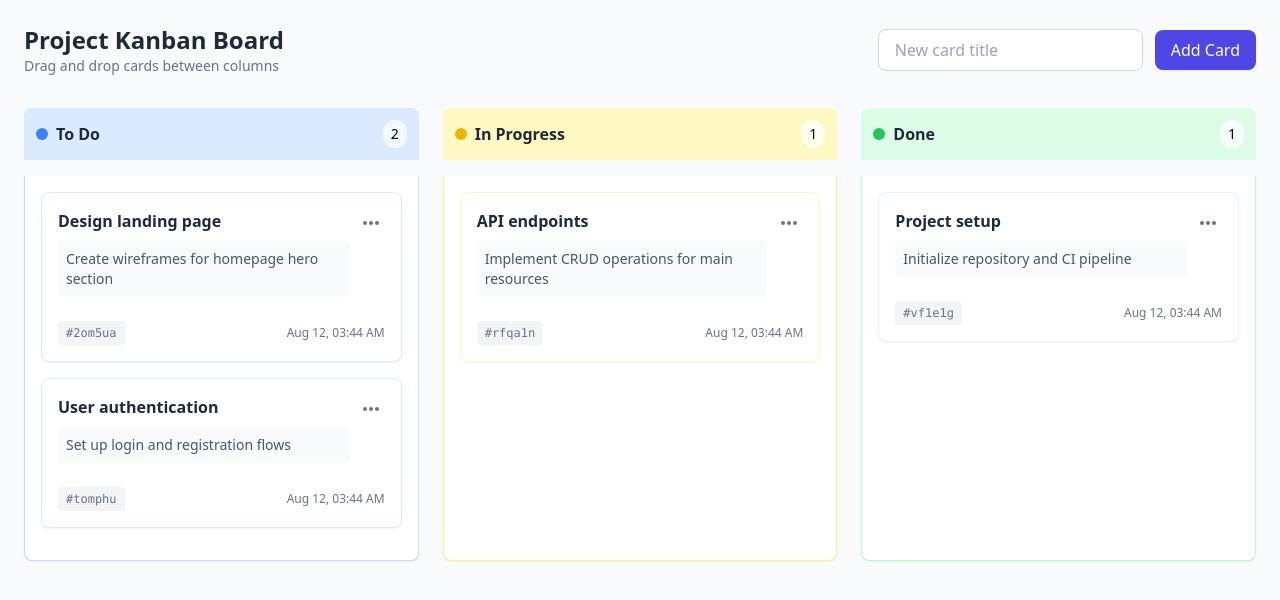
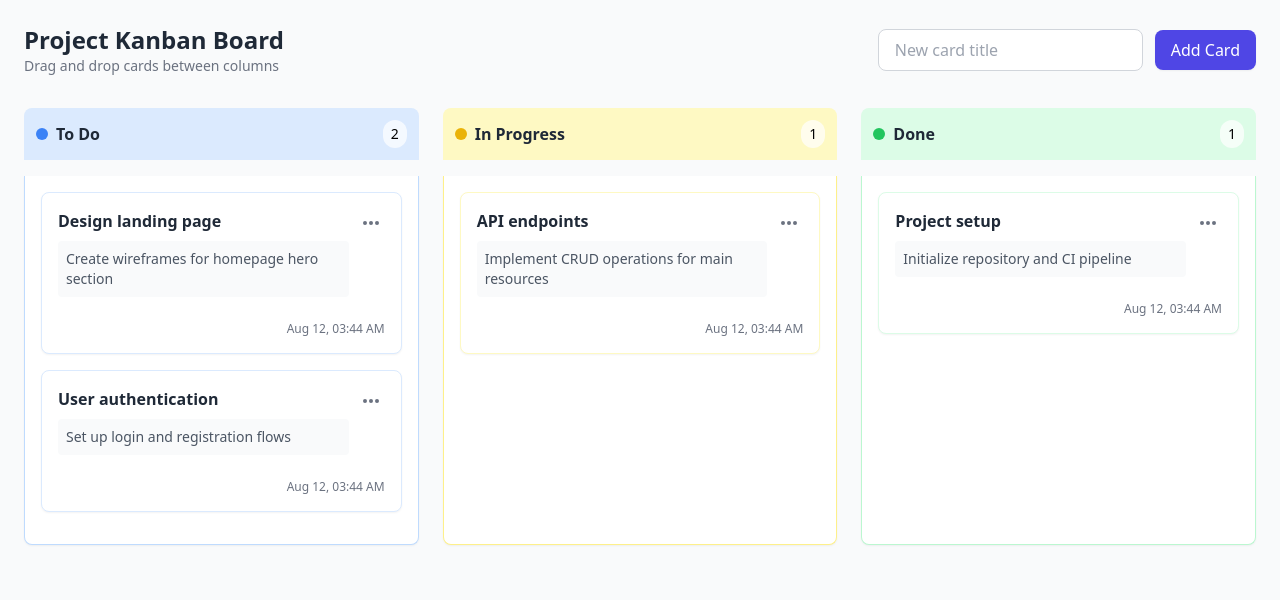
Before and after one commit to mohamim360/Vue-Kanban-Board, a Vue app: page / in a window 1280 px wide. Shown: the top 600 px of the page. Built offline with nearby package versions, Linux system fonts and the light colour scheme.

Commit message:
remove id

```diff
--- a/src/App.vue
+++ b/src/App.vue
@@ -148,10 +148,8 @@
                 </div>
               </div>
 
-              <div class="mt-3 flex items-center justify-between text-xs text-gray-500">
-                <span class="inline-block px-2 py-1 rounded bg-gray-100 font-mono">
-                  #{{ card.id.slice(0, 6) }}
-                </span>
+              <div class="mt-3 flex items- justify-end text-xs text-gray-500">
+
                 <span class="text-xs">
                   {{ formatDate(card.createdAt) }}
                 </span>
```
